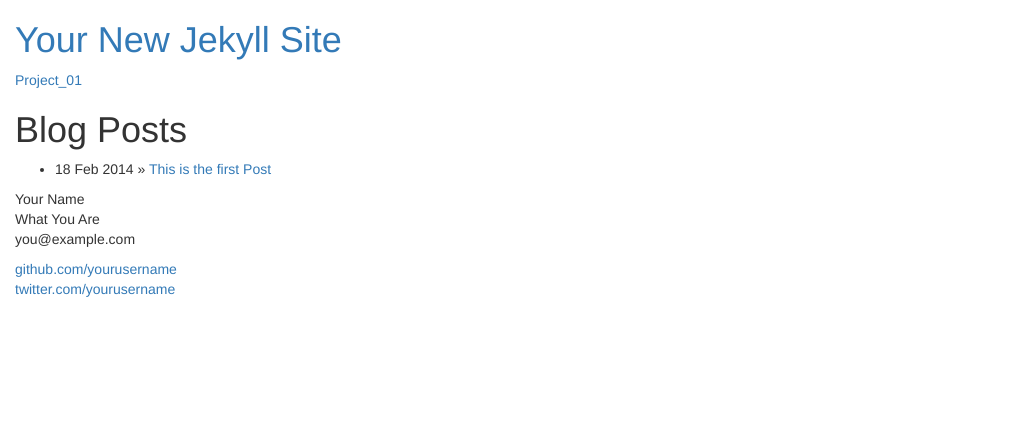
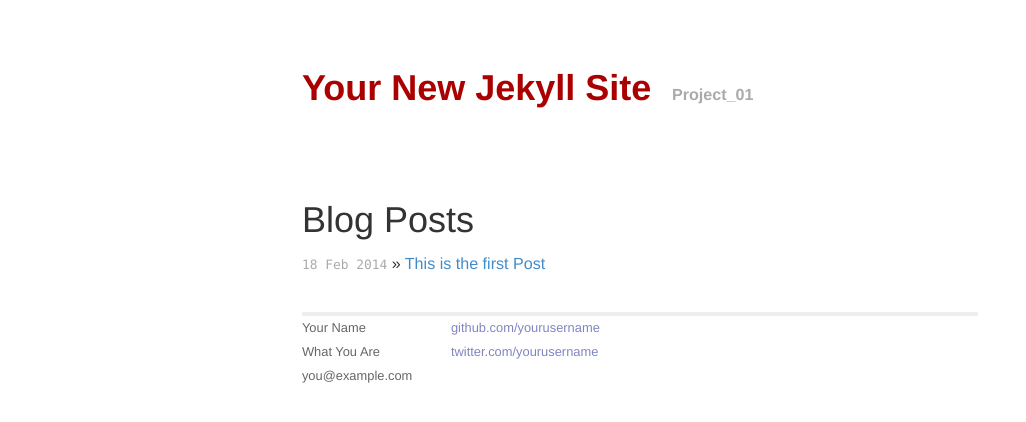
Before and after one commit to japhethcrawford/classblog, a Jekyll site: the page built from index.html, in a window 1280 px wide. Shown: the top 422 px of the page, without its empty margins (0-1026 px from the left). Built offline with Jekyll 4.4.1, drawn with Linux system fonts in a browser that asks for light colours; nearby versions of some CDN libraries; library files that are not in the unit come from our copies; Markdown is read by kramdown in place of the engine named in the settings; comment, search, counter and statistics services are not loaded.

Commit message:
revert css links

```diff
--- a/_layouts/default.html
+++ b/_layouts/default.html
@@ -7,15 +7,15 @@
         <meta name="viewport" content="width=device-width">
 
         <!-- syntax highlighting CSS -->
-        <link rel="stylesheet" href="japhethcrawford.github.io/classblog/_site/css/syntax.css">
+        <link rel="stylesheet" href="css/syntax.css">
 
         <!-- Custom CSS -->
-        <link rel="stylesheet" href="japhethcrawford.github.io/classblog/_site/css/main.css">
+        <link rel="stylesheet" href="css/main.css">
 
         <!-- Bootstrap Framework -->
-        <link rel="stylesheet" href="japhethcrawford.github.io/classblog/_site/css/bootstrap.min.css">
-        <link rel="stylesheet" href="japhethcrawford.github.io/classblog/_site/css/bootstrap-theme.css">
-		<script type="text/javascript" src="japhethcrawford.github.io/_site/classblog/js/bootstrap.js"></script>
+        <link rel="stylesheet" href="css/bootstrap.min.css">
+        <link rel="stylesheet" href="css/bootstrap-theme.css">
+		<script type="text/javascript" src="js/bootstrap.js"></script>
 
     </head>
     <body>
```
